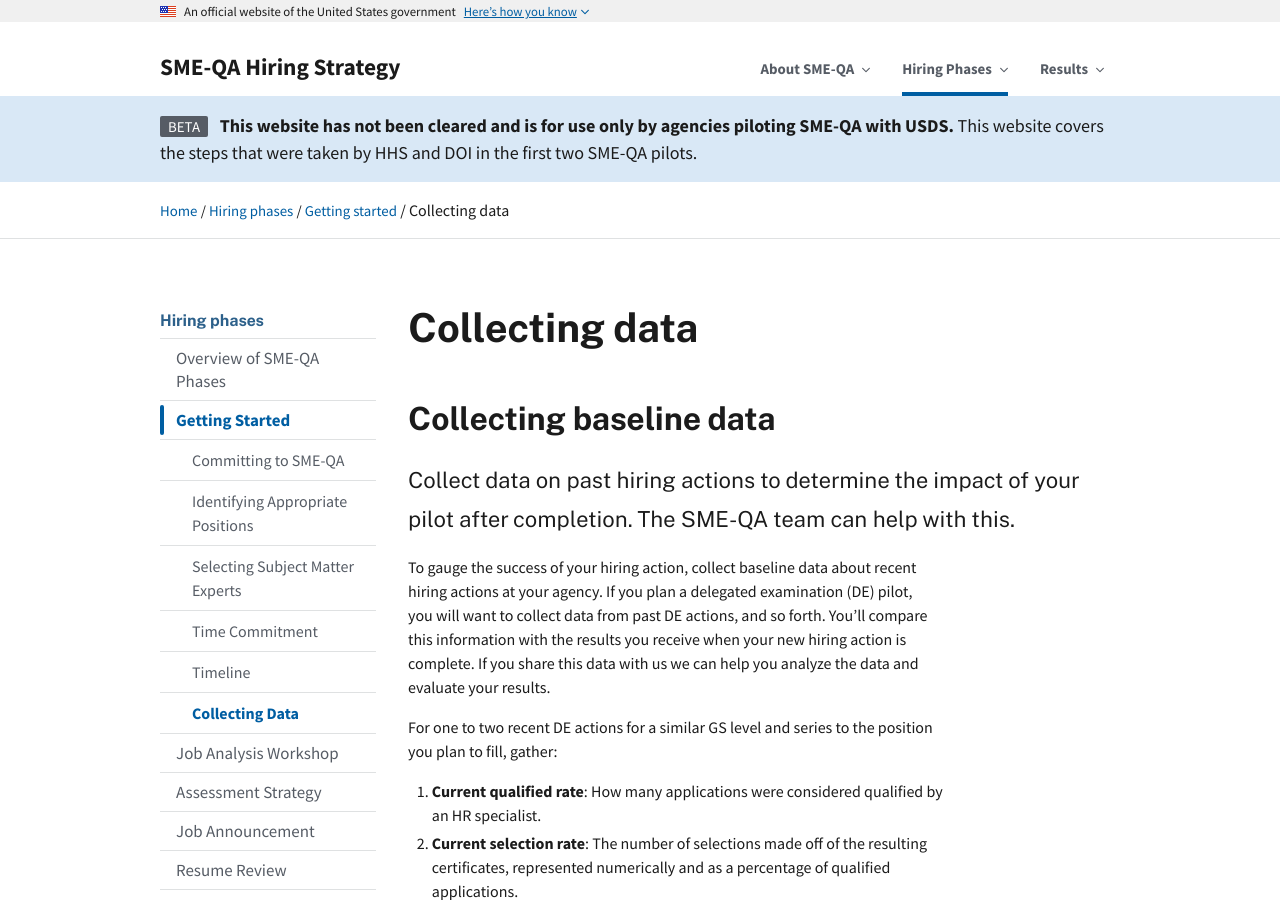
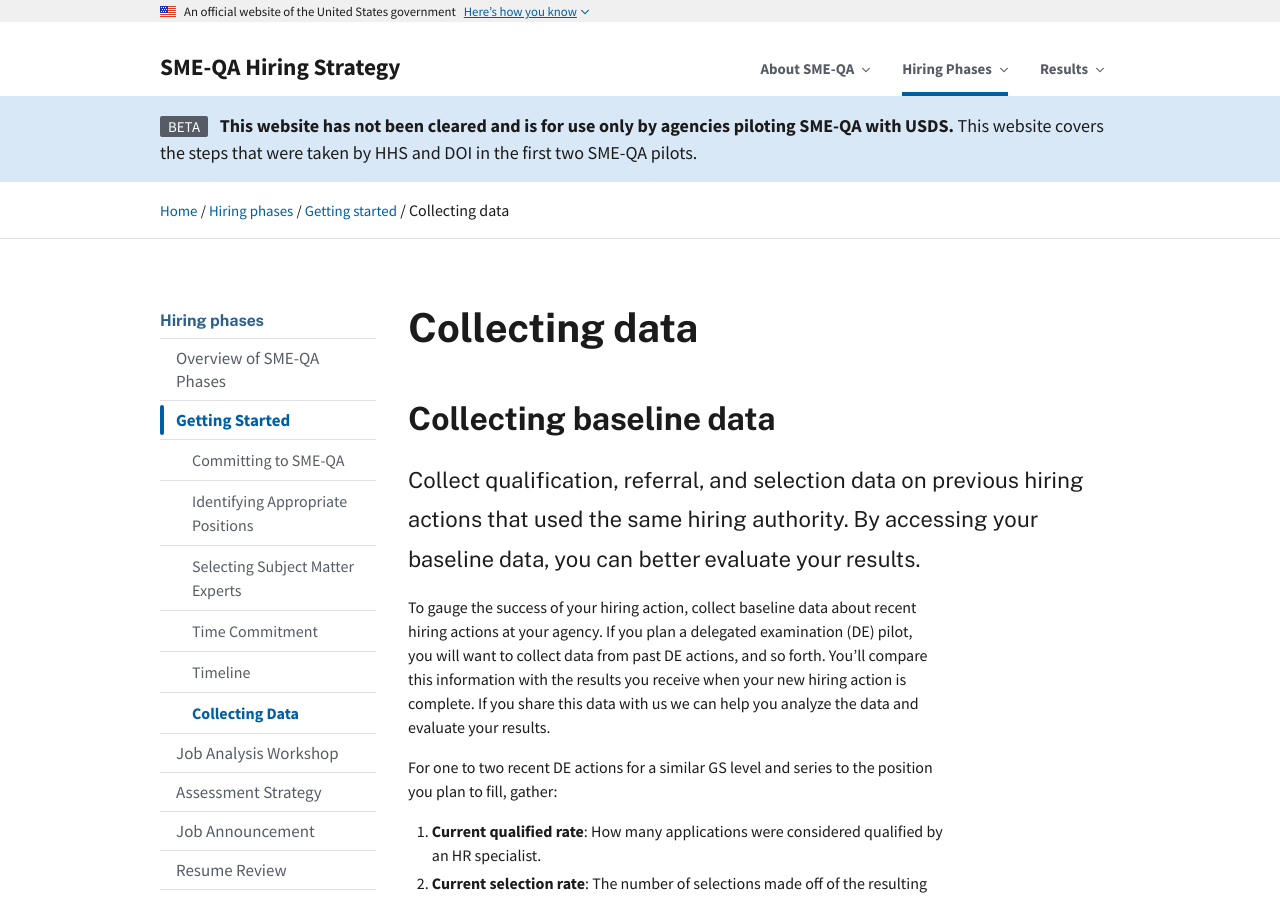
Before and after one commit to usds/SME-QA-Website, a Jekyll site: the page built from pages/phases/getting-started/collecting-data.md, in a window 1280 px wide and 900 px high. Built offline with Jekyll 4.4.1, drawn with Linux system fonts in a browser that asks for light colours.

Commit message:
Update collecting-data.md

```diff
--- a/pages/phases/getting-started/collecting-data.md
+++ b/pages/phases/getting-started/collecting-data.md
@@ -5,7 +5,7 @@
 title: Collecting data
 sidenav: hiring-phases
 phase: getting-started
-intro: Collect data on past hiring actions to determine the impact of your pilot after completion. The SME-QA team can help with this.
+intro: Collect qualification, referral, and selection data on previous hiring actions that used the same hiring authority. By accessing your baseline data, you can better evaluate your results.
 sub-phase-order: 040
 ---
 
```
